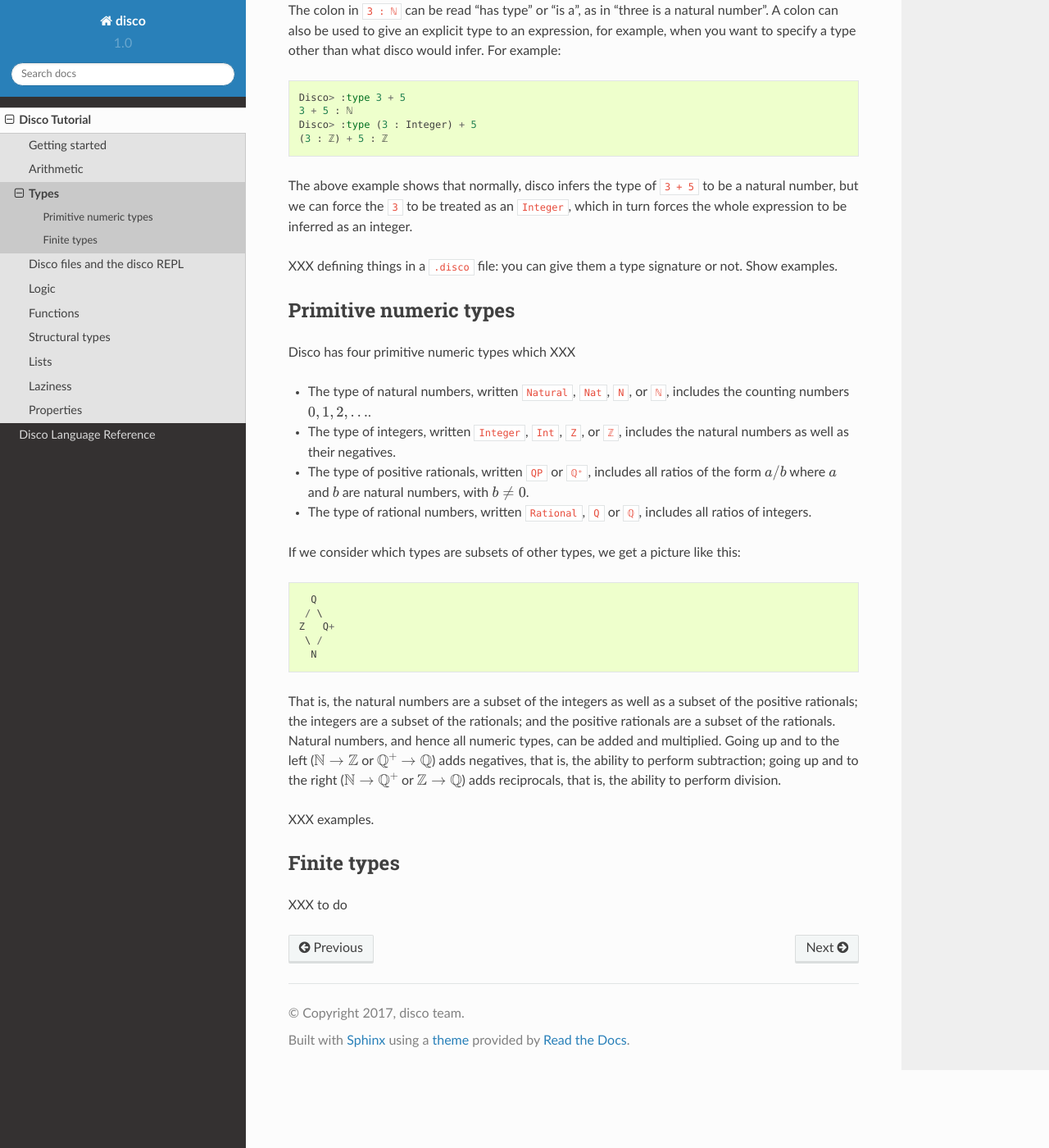
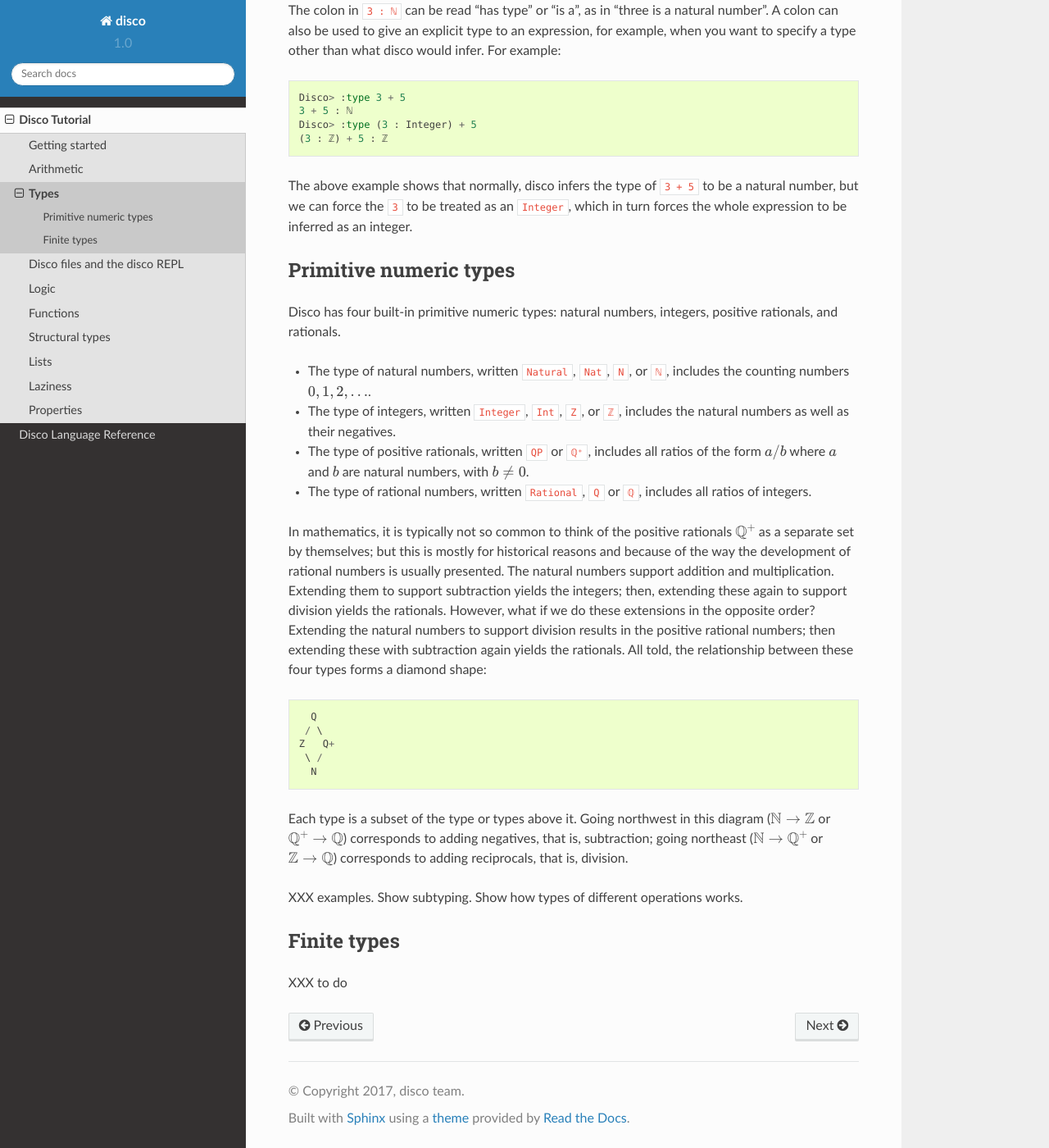
Before and after one commit to disco-lang/disco, a Sphinx documentation site: the page built from docs/tutorial/types.rst, in a window 1280 px wide and 1400 px high, scrolled down 479 px. Shown: the whole window at 82% size. Built offline with Sphinx 7.4.7 and the Read the Docs theme 2.0.0, drawn with Linux system fonts in a browser that asks for light colours.

Commit message:
tutorial: writing about primitive numeric types

```diff
--- a/docs/tutorial/types.rst
+++ b/docs/tutorial/types.rst
@@ -37,13 +37,11 @@ The above example shows that normally, disco infers the type of ``3 +
 an ``Integer``, which in turn forces the whole expression to be inferred
 as an integer.
 
-XXX defining things in a ``.disco`` file: you can give them a type
-signature or not.  Show examples.
-
 Primitive numeric types
 =======================
 
-Disco has four primitive numeric types which XXX
+Disco has four built-in primitive numeric types: natural numbers,
+integers, positive rationals, and rationals.
 
 * The type of natural numbers, written ``Natural``, ``Nat``, ``N``, or ``ℕ``,
   includes the counting numbers :math:`0, 1, 2, \dots`.
@@ -55,8 +53,17 @@ Disco has four primitive numeric types which XXX
 * The type of rational numbers, written ``Rational``, ``Q`` or ``ℚ``,
   includes all ratios of integers.
 
-If we consider which types are subsets of other types, we get a
-picture like this:
+In mathematics, it is typically not so common to think of the positive
+rationals :math:`\mathbb{Q}^+` as a separate set by themselves; but
+this is mostly for historical reasons and because of the way the
+development of rational numbers is usually presented.  The natural
+numbers support addition and multiplication.  Extending them to
+support subtraction yields the integers; then, extending these again
+to support division yields the rationals.  However, what if we do
+these extensions in the opposite order?  Extending the natural numbers
+to support division results in the positive rational numbers; then
+extending these with subtraction again yields the rationals.  All
+told, the relationship between these four types forms a diamond shape:
 
 ::
 
@@ -66,18 +73,15 @@ picture like this:
      \ /
       N
 
-That is, the natural numbers are a subset of the integers as well as a
-subset of the positive rationals; the integers are a subset of the
-rationals; and the positive rationals are a subset of the rationals.
-Natural numbers, and hence all numeric types, can be added and
-multiplied.  Going up and to the left (:math:`\mathbb{N} \to
-\mathbb{Z}` or :math:`\mathbb{Q}^+ \to \mathbb{Q}`) adds negatives,
-that is, the ability to perform subtraction; going up and to the right
-(:math:`\mathbb{N} \to \mathbb{Q}^+` or :math:`\mathbb{Z} \to
-\mathbb{Q}`) adds reciprocals, that is, the ability to perform
-division.
+Each type is a subset of the type or types above it.  Going northwest
+in this diagram (:math:`\mathbb{N} \to \mathbb{Z}` or
+:math:`\mathbb{Q}^+ \to \mathbb{Q}`) corresponds to adding negatives,
+that is, subtraction; going northeast (:math:`\mathbb{N} \to
+\mathbb{Q}^+` or :math:`\mathbb{Z} \to \mathbb{Q}`) corresponds to
+adding reciprocals, that is, division.
 
-XXX examples.
+XXX examples.  Show subtyping.  Show how types of different operations
+works.
 
 Finite types
 ============
```
